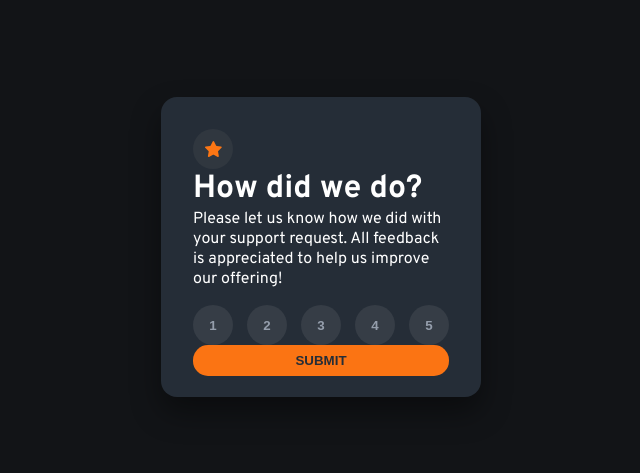
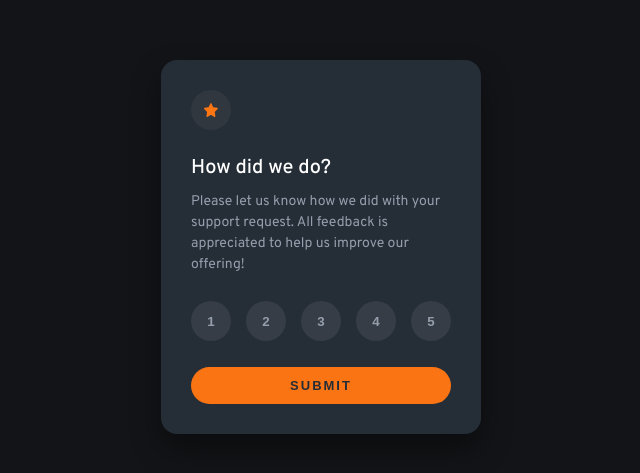
Before and after one commit to candresdeavila/interactive-rating-component-main, a plain HTML site: page index.html in a window 1280 px wide. Shown: the part 153-626 px from the top of the page, without its empty margins (319-959 px from the left). Drawn offline with Linux system fonts and the light colour scheme.

Commit message:
Segundo commit estilos css

```diff
--- a/style.css
+++ b/style.css
@@ -29,13 +29,15 @@ main {
 
 .card {
   background-color: var(--grey-900);
-  padding: 2rem;
-  border-radius: 1rem;
+  padding: 30px;
+  border-radius: 16px;
   width: 320px;
-  height: 300px;
+  height: auto;
+  display: flex;
+  flex-direction: column;
+  gap: 10px;
   box-shadow: 0 15px 30px rgba(0, 0, 0, 0.4);
   color: white;
-  gap: 1rem;
 }
 
 .star-container {
@@ -46,6 +48,24 @@ main {
   display: flex;
   justify-content: center;
   align-items: center;
+  margin-bottom: 15px;
+}
+
+.star-container img {
+  width: 14px;
+  height: 14px;
+}
+
+.card h1 {
+  font-size: 20px;
+  font-weight: 500;
+  color: white;
+}
+
+.card p {
+  font-size: 14px;
+  color: var(--grey-500);
+  line-height: 1.5;
 }
 
 .rating-container {
@@ -76,11 +96,15 @@ main {
   background-color: var(--orange-500);
   color: var(--grey-900);
   font-weight: 700;
-  border-radius: 15px;
+  letter-spacing: 2px;
+  border-radius: 20px;
   border: none;
-  padding: 0.5rem 1rem;
+  padding: 11px 0 ;
+  margin-top: 16px;
   cursor: pointer;
   width: 100%;
+  text-transform: uppercase;
+  font-size: 13px;
   transition: background-color 0.3s, color 0.3s;
 }
 
```
